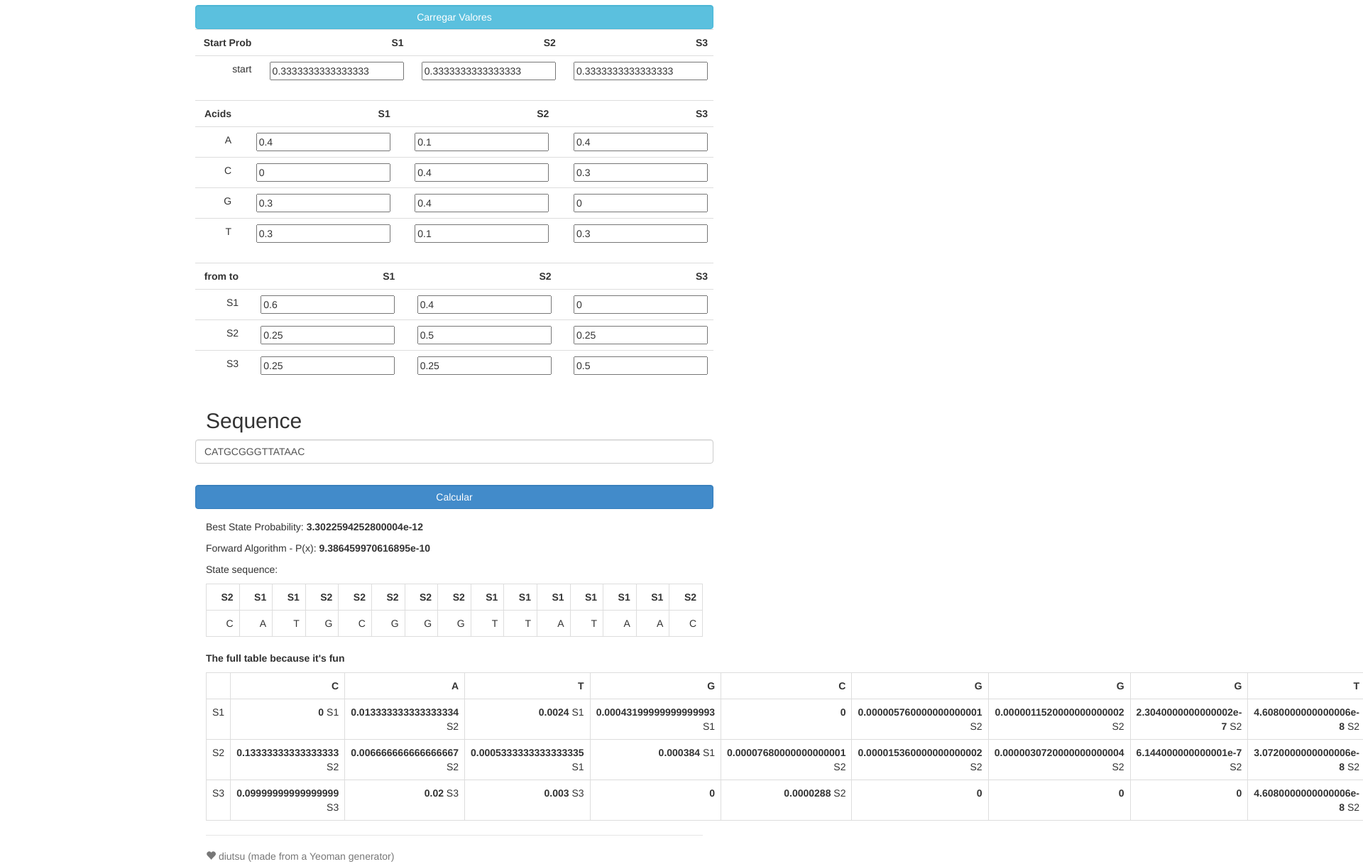
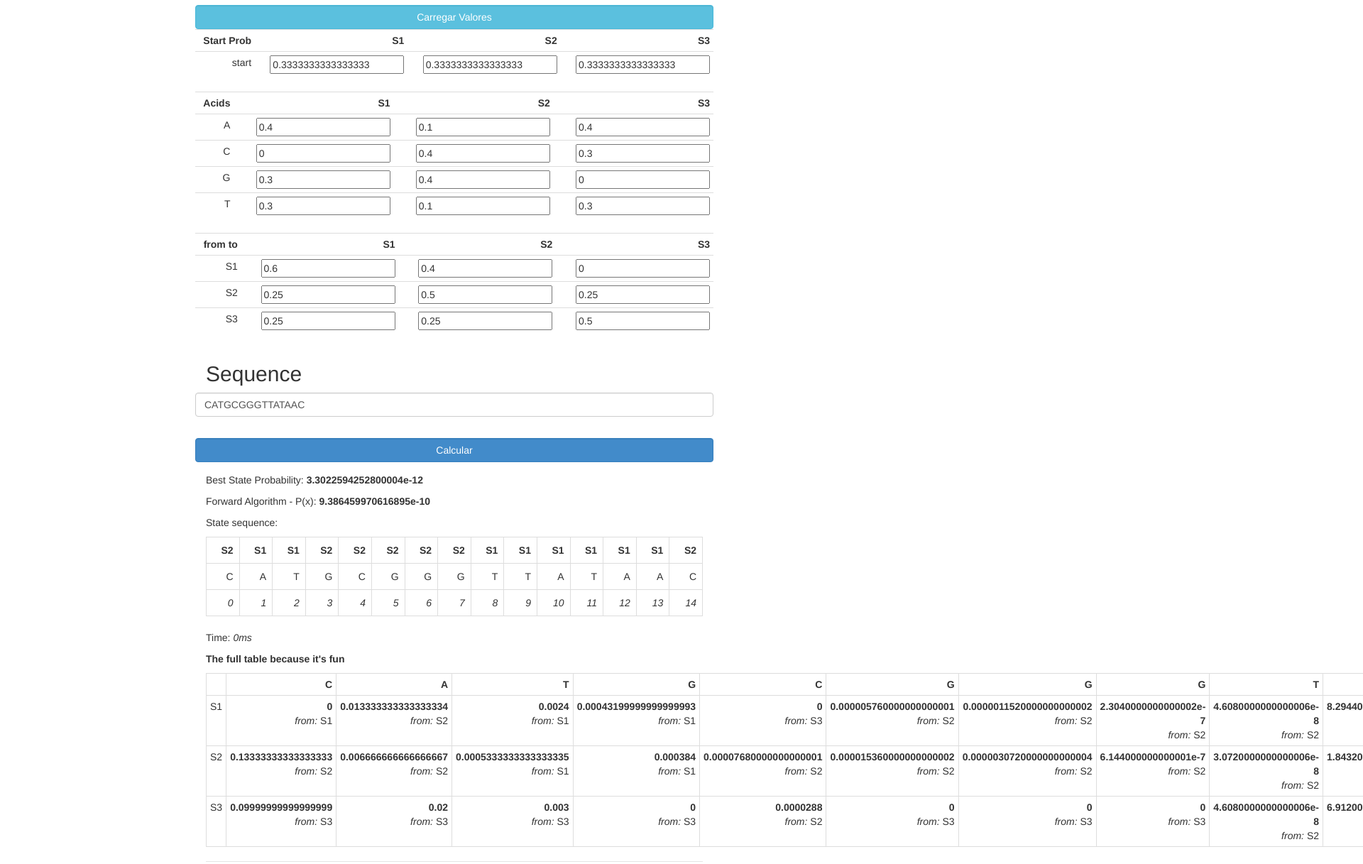
Before and after one commit to diutsu/bc-labs, a website: page app/index.html at #/BC/Lab02 in a window 1280 px wide. Shown: the part 303-1520 px from the top of the page at 71% size, 1920 px wide, since content can reach past the window. Drawn offline with Linux system fonts and the light colour scheme; files that its build step writes are made by us from their sources; files whose address does not match are found by name.

Commit message:
Prettify.js

```diff
--- a/app/scripts/controllers/bcl02.js
+++ b/app/scripts/controllers/bcl02.js
@@ -49,6 +49,8 @@ angular.module('bcBootstrapApp')
     $scope.sequence = "CATGCGGGTTATAAC";
   }
   $scope.computeHMM = function(){
+     $scope.initTime = Date.now();
+
     if($scope.sequence.length > 0){
       $scope.modelMx = new Array( $scope.sequence.length);
       for(var i = 0; i  < $scope.sequence.length; i++){
@@ -72,7 +74,7 @@ angular.module('bcBootstrapApp')
           for(var k = 0; k < $scope.states.length; k++) {
             var tmp = $scope.modelMx[i-1][k].value*$scope.emission[$scope.sequence[i]][$scope.states[j]]*$scope.transition[$scope.states[k]][$scope.states[j]];
             $scope.modelMx[i][j].sum = $scope.modelMx[i][j].sum + $scope.modelMx[i-1][k].sum*$scope.emission[$scope.sequence[i]][$scope.states[j]]*$scope.transition[$scope.states[k]][$scope.states[j]];
-            if (tmp > transitionValue) {
+            if (tmp >= transitionValue) {
               transitionValue = tmp;
               bestPath = $scope.states[k];
             }
@@ -81,7 +83,6 @@ angular.module('bcBootstrapApp')
           $scope.modelMx[i][j].path = bestPath;
         }
       }
-    }
 
     var j = $scope.sequence.length-1;
     var max = 0;
@@ -103,6 +104,9 @@ angular.module('bcBootstrapApp')
       $scope.resultStates.unshift(state);
       state=$scope.modelMx[j][$scope.states.indexOf(state)].path;
     }
+    $scope.totalTime = Date.now() - $scope.initTime;
+    }
+
   }
   $scope.loadDefault();
   $scope.computeHMM();
--- a/app/views/bc/lab02.html
+++ b/app/views/bc/lab02.html
@@ -24,7 +24,7 @@
             <button class="btn btn-info form-control" ng-click="loadDefault()">Carregar Valores</button>
         </div>
         <div class="row">
-            <table class="table">
+            <table class="table  table-condensed">
                 <tr>
                     <th>Start Prob</th>
                     <th ng-repeat="state in states">
@@ -40,7 +40,7 @@
             </table>
         </div>
         <div class="row">
-            <table class="table">
+            <table class="table  table-condensed">
                 <tr>
                     <th> Acids
                     </th>
@@ -58,7 +58,7 @@
             </table>
         </div>
         <div class="row">
-            <table class="table">
+            <table class="table  table-condensed">
                 <tr>
                     <th>
                         from to
@@ -98,11 +98,11 @@
 
 <!-------------------->
 <!--Matrix {{modelMx}}-->
-<div  ng-if="modelMx">
+<div ng-if="modelMx">
 <p>Best State Probability: <strong>{{ bestValue}}</strong></p>
 <p>Forward Algorithm -  P(x): <strong>{{forwardProb}}</strong></p>
 <p>State sequence:</p>
-<table class="table table-bordered">
+<table class="table  table-bordered">
 <tr>
 <td ng-repeat="state in resultStates track by $index">
 <strong>{{state}}</strong>
@@ -112,23 +112,27 @@
 {{sequence[$index]}}
 </td>
 </tr>
+<tr><td ng-repeat="state in resultStates track by $index">
+<em>{{$index}}</em>
+</td>
+</tr>
 </table>
-
+<p>Time: <em>{{totalTime}}ms</em></p>
 <p><strong>The full table because it's fun</strong></p>
-<table class="table table-bordered">
+<table class="table table-condensed table-bordered table-responsive">
     <tr>
         <th>
         </th>
         <th ng-repeat="item in sequence track by $index">
-            {{item}}
+            <span class="center-block">{{item}}</span>
         </th>
     </tr>
     <tr ng-repeat="state in states">
         <td>{{state}}
         </td>
         <td ng-repeat="item in sequence track by $index">
-            <strong>{{ modelMx[$index][$parent.$index].value}}</strong>
-            {{ modelMx[$index][$parent.$index].path}}
+            <strong>{{ modelMx[$index][$parent.$index].value}}</strong></br>
+            <em>from: </em>{{ modelMx[$index][$parent.$index].path}}
         </td>
     </tr>
 </table>
```
